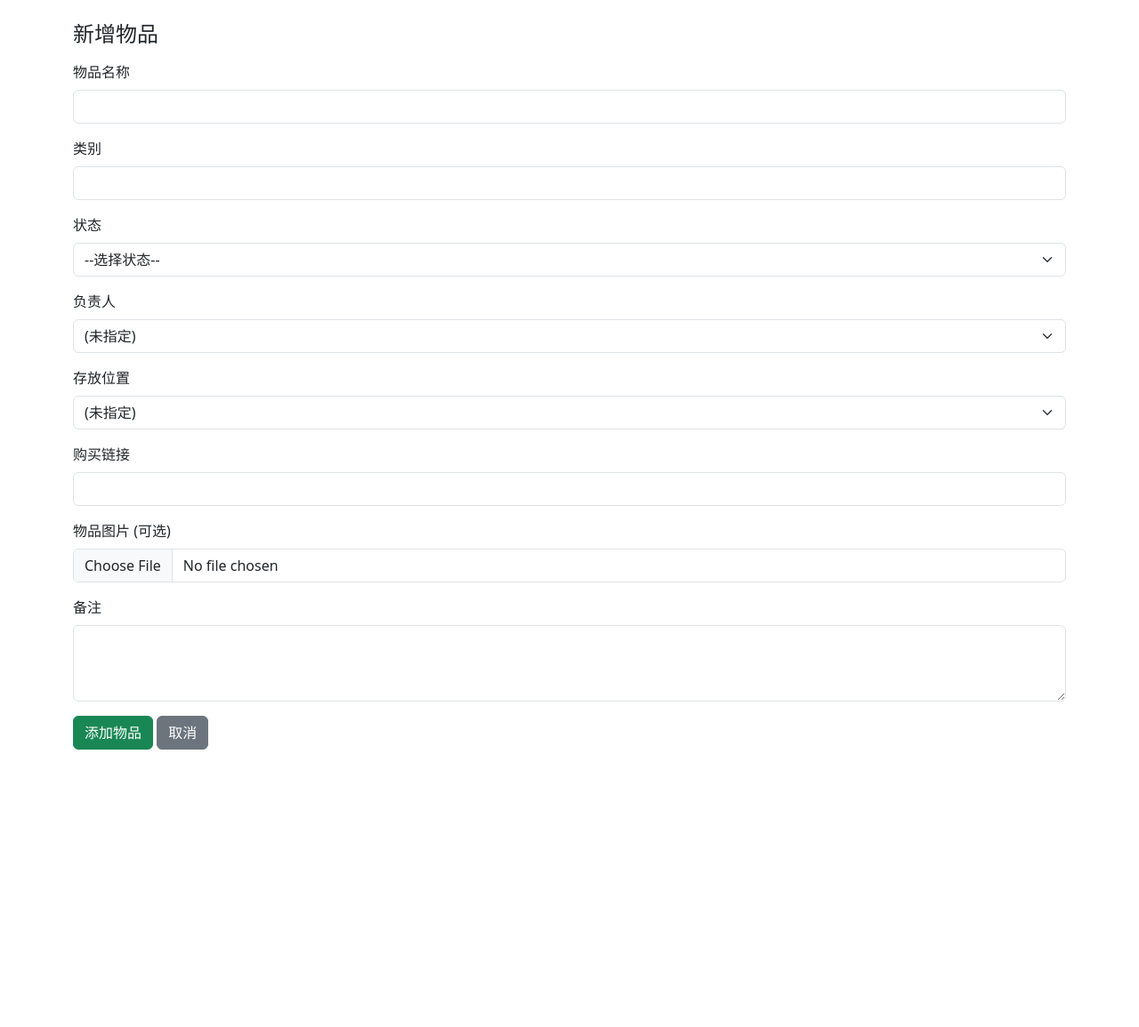
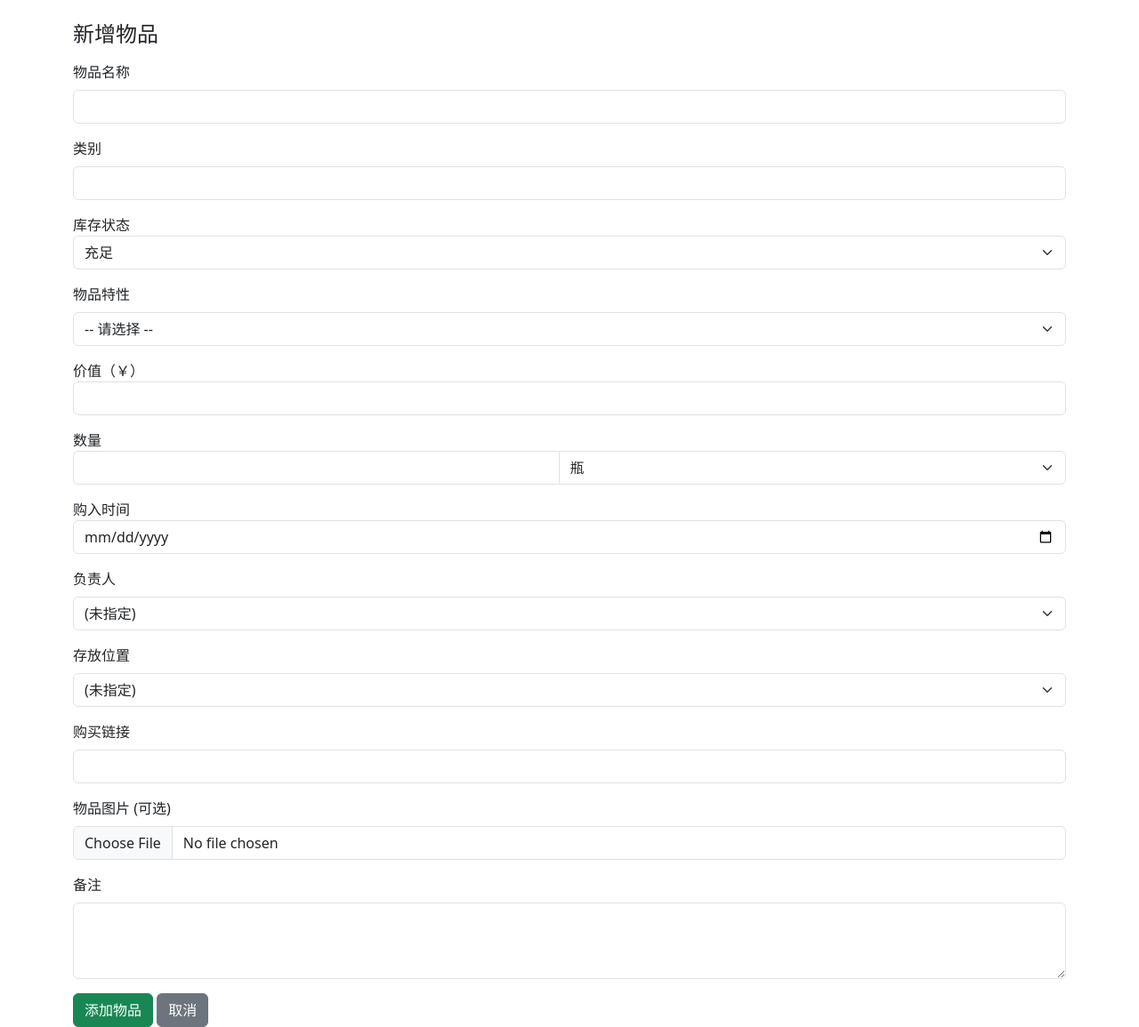
Before and after one commit to Benjaminisgood/Benlab, a Flask app: page /items/add in a window 1280 px wide. Shown: the part 56-1211 px from the top of the page at 89% size. Before the commit the page ends 899 px from the top, so only its background shows below. Run offline with Flask 3, Linux system fonts and the light colour scheme; a user stored in the database is signed in.

Commit message:
新增物品的购入时间等属性

```diff
--- a/app.py
+++ b/app.py
@@ -52,7 +52,12 @@ class Item(db.Model):
     id = db.Column(db.Integer, primary_key=True)
     name = db.Column(db.String(100), nullable=False)    # 物品名称
     category = db.Column(db.String(50))                 # 类别/危险级别
-    status = db.Column(db.String(50))                   # 当前状态（库存/危险等）
+    stock_status = db.Column(db.String(50))        # ✅ 新增字段：库存状态
+    features = db.Column(db.String(200))           # ✅ 多选：用逗号分隔
+    value = db.Column(db.Float)                    # ✅ 价值（数字）
+    quantity = db.Column(db.Float)                 # ✅ 数量
+    unit = db.Column(db.String(20))                # ✅ 单位（例如：瓶、包）
+    purchase_date = db.Column(db.Date)             # ✅ 购入时间
     responsible_id = db.Column(db.Integer, db.ForeignKey('members.id'))  # 负责人（成员ID）
     location_id = db.Column(db.Integer, db.ForeignKey('locations.id'))   # 存放位置（位置ID）
     image = db.Column(db.String(200))                   # 图片文件名
@@ -193,39 +198,72 @@ def item_detail(item_id):
 @login_required
 def add_item():
     if request.method == 'POST':
-        # 获取表单数据并创建新物品
+        # 获取表单数据
         name = request.form.get('name')
         category = request.form.get('category')
-        status = request.form.get('status')
+
+        stock_status = request.form.get('stock_status')  # ✅ 单选字段
+        features_str = request.form.get('features')  # 返回单个字符串
+
+        value = request.form.get('value')
+        value = float(value) if value else None          # ✅ 数字输入
+
+        quantity = request.form.get('quantity')
+        quantity = float(quantity) if quantity else None # ✅ 数量输入
+        unit = request.form.get('unit')                  # ✅ 单位选择
+
+        purchase_date_str = request.form.get('purchase_date')  # ✅ 日期处理
+        purchase_date = datetime.strptime(purchase_date_str, '%Y-%m-%d').date() if purchase_date_str else None
+
         responsible_id = request.form.get('responsible_id')
         location_id = request.form.get('location_id')
         notes = request.form.get('notes')
         purchase_link = request.form.get('purchase_link')
+
+        # 图片处理
         image_file = request.files.get('image')
         image_filename = None
         if image_file and image_file.filename != '' and allowed_file(image_file.filename):
-            # 保存上传的物品图片文件
             os.makedirs(app.config['UPLOAD_FOLDER'], exist_ok=True)
             filename = secure_filename(image_file.filename)
             filename = datetime.now().strftime("%Y%m%d%H%M%S_") + filename
             image_path = os.path.join(app.config['UPLOAD_FOLDER'], filename)
             image_file.save(image_path)
             image_filename = filename
+
+        # ✅ 创建新的 Item 实例（已更新字段）
         new_item = Item(
-            name=name, category=category, status=status,
+            name=name,
+            category=category,
+            stock_status=stock_status,
+            features=features_str,
+            value=value,
+            quantity=quantity,
+            unit=unit,
+            purchase_date=purchase_date,
             responsible_id=responsible_id if responsible_id else None,
             location_id=location_id if location_id else None,
-            notes=notes, purchase_link=purchase_link, image=image_filename
+            notes=notes,
+            purchase_link=purchase_link,
+            image=image_filename
         )
         db.session.add(new_item)
         db.session.commit()
-        # 记录日志
-        log = Log(user_id=current_user.id, item_id=new_item.id, action_type="新增物品", details=f"Added item {new_item.name}")
+
+        # ✅ 写入日志
+        log = Log(
+            user_id=current_user.id,
+            item_id=new_item.id,
+            action_type="新增物品",
+            details=f"Added item {new_item.name}"
+        )
         db.session.add(log)
         db.session.commit()
+
         flash('物品已添加', 'success')
         return redirect(url_for('items'))
-    # GET 请求时，返回物品添加表单
+
+    # GET 请求
     members = Member.query.all()
     locations = Location.query.all()
     return render_template('item_form.html', members=members, locations=locations, item=None)
@@ -238,11 +276,23 @@ def edit_item(item_id):
         # 更新物品信息
         item.name = request.form.get('name')
         item.category = request.form.get('category')
-        item.status = request.form.get('status')
+
+        item.stock_status = request.form.get('stock_status')  # 单选库存状态
+        item.features = request.form.get('features')          # 单选物品特性
+
+        item.value = request.form.get('value', type=float)    # 新增：价值（数值）
+        item.quantity = request.form.get('quantity', type=float)  # 数量（数字）
+        item.unit = request.form.get('unit')                      # 数量单位
+
+        purchase_date_str = request.form.get('purchase_date')
+        if purchase_date_str:
+            item.purchase_date = datetime.strptime(purchase_date_str, '%Y-%m-%d').date()
+
         item.responsible_id = request.form.get('responsible_id')
         item.location_id = request.form.get('location_id')
         item.notes = request.form.get('notes')
         item.purchase_link = request.form.get('purchase_link')
+
         # 处理图片更新（如果有新上传）
         image_file = request.files.get('image')
         if image_file and image_file.filename != '' and allowed_file(image_file.filename):
@@ -251,16 +301,19 @@ def edit_item(item_id):
             filename = datetime.now().strftime("%Y%m%d%H%M%S_") + filename
             image_path = os.path.join(app.config['UPLOAD_FOLDER'], filename)
             image_file.save(image_path)
-            # 可选：删除旧图片文件以节省空间（此处暂不删除）
-            item.image = filename
+            item.image = filename  # 更新图片路径
+
         item.last_modified = datetime.utcnow()
         db.session.commit()
+
         # 记录日志
         log = Log(user_id=current_user.id, item_id=item.id, action_type="修改物品", details=f"Edited item {item.name}")
         db.session.add(log)
         db.session.commit()
+
         flash('物品信息已更新', 'success')
         return redirect(url_for('items'))
+
     members = Member.query.all()
     locations = Location.query.all()
     return render_template('item_form.html', members=members, locations=locations, item=item)
@@ -482,4 +535,4 @@ def export_data(datatype):
     return send_file(filename, as_attachment=True, mimetype='text/csv', download_name=filename)
 
 if __name__ == '__main__':
-    app.run(debug=False)
+    app.run(debug=True)
--- a/templates/item_form.html
+++ b/templates/item_form.html
@@ -11,25 +11,44 @@
     <input type="text" class="form-control" id="category" name="category" value="{{ item.category if item else '' }}">
   </div>
   <div class="mb-3">
-    <label for="status" class="form-label">状态</label>
-    <select id="status" name="status" class="form-select">
-      <option value="" {% if not item or not item.status %}selected{% endif %}>--选择状态--</option>
-      <optgroup label="库存状态">
-        <option value="充足" {% if item and item.status == '充足' %}selected{% endif %}>充足</option>
-        <option value="少量" {% if item and item.status == '少量' %}selected{% endif %}>少量</option>
-        <option value="用完" {% if item and item.status == '用完' %}selected{% endif %}>用完</option>
-      </optgroup>
-      <optgroup label="物品特性">
-        <option value="安全" {% if item and item.status == '安全' %}selected{% endif %}>安全</option>
-        <option value="一般" {% if item and item.status == '一般' %}selected{% endif %}>一般</option>
-        <option value="危险" {% if item and item.status == '危险' %}selected{% endif %}>危险</option>
-        <option value="昂贵" {% if item and item.status == '昂贵' %}selected{% endif %}>昂贵</option>
-      </optgroup>
-      {% if item and item.status not in ['充足','少量','用完','安全','一般','危险','昂贵'] and item.status %}
-      <!-- 保留编辑时的其他状态选项 -->
-      <option value="{{ item.status }}" selected>{{ item.status }}</option>
-      {% endif %}
+    <label for="stock_status">库存状态</label>
+    <select name="stock_status" class="form-select">
+      {% for opt in ['充足','少量','用完','舍弃'] %}
+      <option value="{{ opt }}" {% if item and item.stock_status == opt %}selected{% endif %}>{{ opt }}</option>
+      {% endfor %}
     </select>
+  </div>
+
+  <div class="mb-3">
+    <label for="features" class="form-label">物品特性</label>
+    <select name="features" class="form-select">
+      <option value="">-- 请选择 --</option>
+      {% for opt in ['安全','注意','危险'] %}
+      <option value="{{ opt }}" {% if item and item.features == opt %}selected{% endif %}>{{ opt }}</option>
+      {% endfor %}
+    </select>
+  </div>
+
+  <div class="mb-3">
+    <label for="value">价值（￥）</label>
+    <input type="number" step="0.01" class="form-control" name="value" value="{{ item.value if item else '' }}">
+  </div>
+
+  <div class="mb-3">
+    <label for="quantity">数量</label>
+    <div class="input-group">
+      <input type="number" step="0.01" class="form-control" name="quantity" value="{{ item.quantity if item else '' }}">
+      <select class="form-select" name="unit">
+        {% for u in ['瓶','个','包','支','盒','ml','g'] %}
+          <option value="{{ u }}" {% if item and item.unit == u %}selected{% endif %}>{{ u }}</option>
+        {% endfor %}
+      </select>
+    </div>
+  </div>
+
+  <div class="mb-3">
+    <label for="purchase_date">购入时间</label>
+    <input type="date" name="purchase_date" class="form-control" value="{{ item.purchase_date if item and item.purchase_date else '' }}">
   </div>
   <div class="mb-3">
     <label for="responsible" class="form-label">负责人</label>
```
Also changed, not shown: templates/item_detail.html (+25 -3 lines), templates/items.html (+50 -11 lines), instance/lab.db, readme.md, static/images/20250721170639_2025-07-21_17.06.22.png (deleted), static/images/20250721184658_2025-07-21_18.46.52.png (deleted), static/images/20250721184749_2025-07-21_18.47.44.png (deleted).
